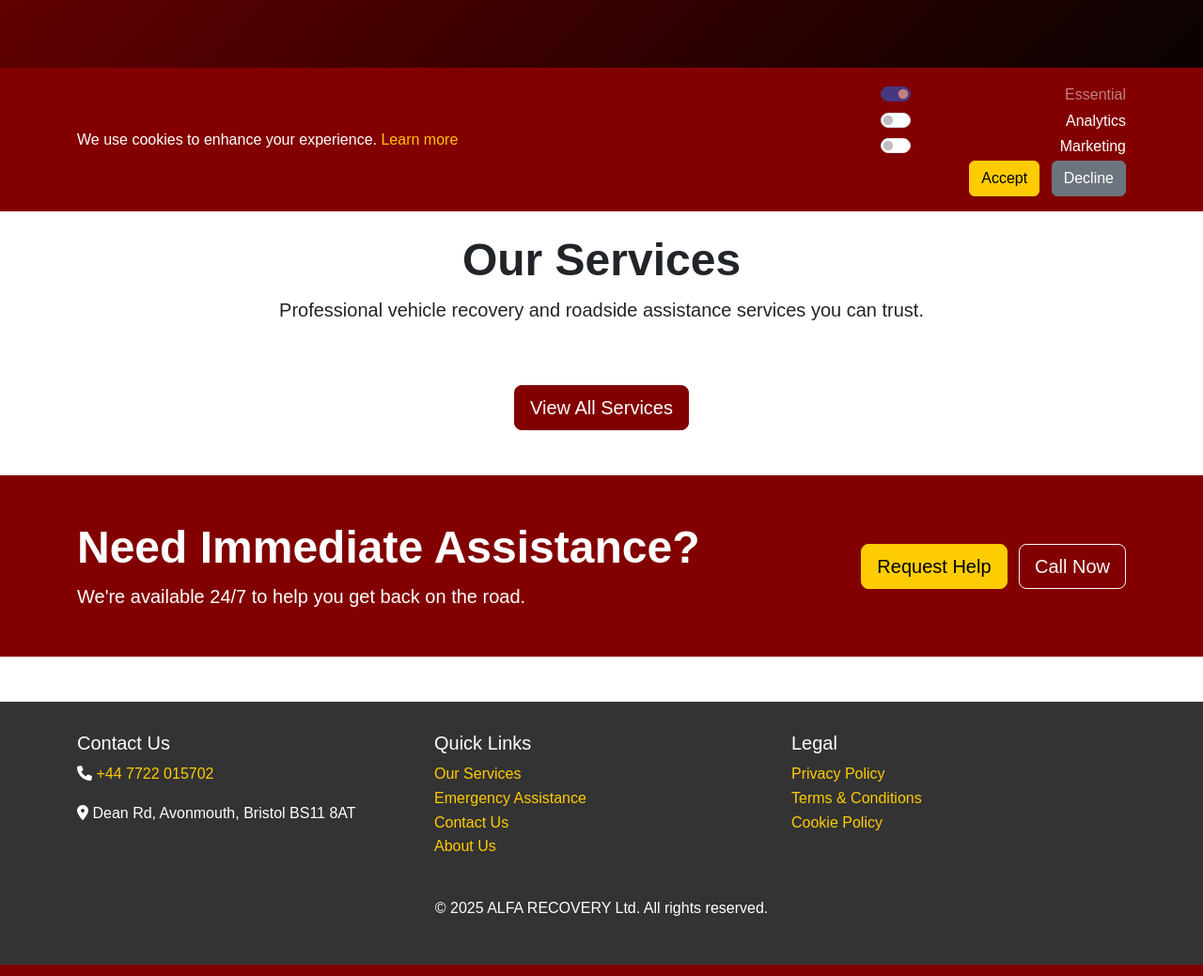
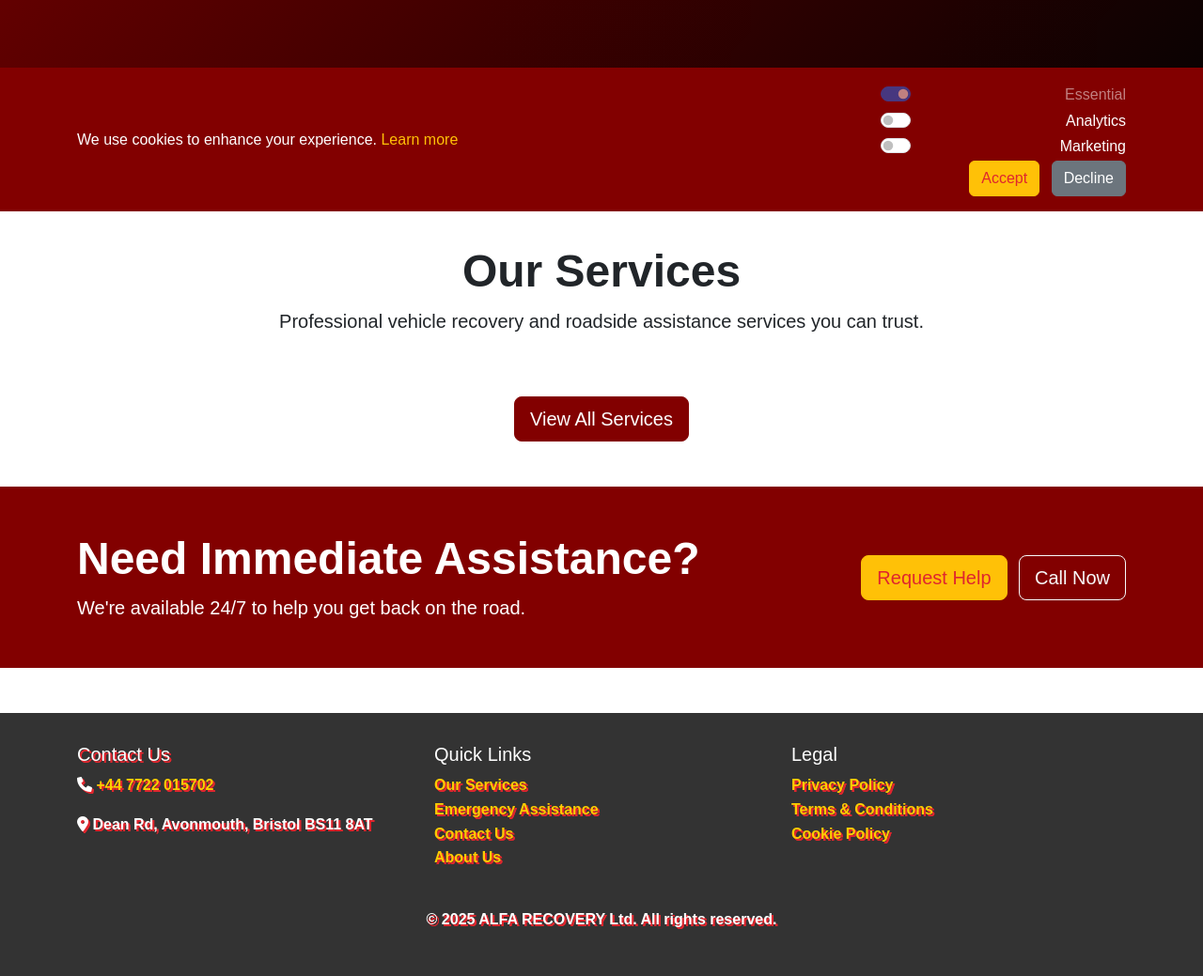
Before and after one commit to GaitanS/ALFA, a Django app: page / in a window 1280 px wide. Shown: the part 575-1614 px from the top of the page at 94% size. Run offline with Django 5.2, Linux system fonts and the light colour scheme; data comes from the database, SQL or seed files in the repository; data that the repository does not hold is empty.

Commit message:
update font text

```diff
--- a/contact/forms.py
+++ b/contact/forms.py
@@ -50,7 +50,7 @@ class ContactForm(forms.ModelForm):
         }
         help_texts = {
             'phone': 'Enter a UK phone number',
-            'vehicle_details': 'Make, model, and year of your vehicle',
+            'vehicle_details': 'Brand, model, and year of your vehicle',
             'location': 'Your current location or address',
         }
 
@@ -83,7 +83,7 @@ class EmergencyRequestForm(forms.ModelForm):
             Field('name', wrapper_class='mb-3', placeholder='Your Name'),
             Field('phone', wrapper_class='mb-3', placeholder='Your Phone Number'),
             Field('location', wrapper_class='mb-3', placeholder='Your Current Location'),
-            Field('vehicle_make', wrapper_class='mb-3', placeholder='Vehicle Make (e.g., Ford, BMW)'),
+            Field('vehicle_make', wrapper_class='mb-3', placeholder='Vehicle Brand (e.g., Ford, BMW)'),
             Field('vehicle_model', wrapper_class='mb-3', placeholder='Vehicle Model (e.g., Focus, 3 Series)'),
             Field('issue_description', wrapper_class='mb-3', placeholder='Please describe your situation', rows=3),
         )
--- a/static/css/custom.css
+++ b/static/css/custom.css
@@ -66,29 +66,34 @@ th {
 
   .navbar-brand,
   .nav-link {
-    color: white !important;
+    color: #d7d8dc !important;
   }
 
   .navbar-nav .nav-link:hover {
-    color: #ffcc02 !important;
+    color: #df262e !important;
+  }
+
+  .shadow3d {
+    font-weight: bold;
+    text-shadow: 2px 2px 0 #df262e, 2px 2px 0 #df262e; /* Add layered 3D effect */
   }
 
   /* Navbar Brand Elements */
   .navbar-brand > .navbar-brand-text,
   .navbar-brand > .navbar-brand-fleet {
-    color: #ffcc02 !important;
+    color: #d7d8dc !important;
     font-weight: bold;
     white-space: nowrap;
     display: inline-block;
-    text-shadow: 2px 2px 0 #000000, 3px 3px 0 #000000; /* Add layered 3D effect */
+    text-shadow: 2px 2px 0 #df262e, 2px 2px 0 #df262e; /* Add layered 3D effect */
   }
 
   .navbar-brand > .navbar-brand-partnership {
-    color: #ffcc02 !important;
+    color: #d7d8dc !important;
     font-weight: bold;
     white-space: nowrap;
     display: block;
-    text-shadow: 2px 2px 0 #000000, 2px 2px 0 #000000; /* Add layered 3D effect */
+    text-shadow: 2px 2px 0 #df262e, 2px 2px 0 #df262e; /* Add layered 3D effect */
   }
 
   /* Mobile-First Defaults for Navbar Brand */
@@ -113,7 +118,7 @@ th {
   }
 
   /* Scaling Adjustments for Very Small Screens */
-  @media (max-width: 400px) {
+  @media (max-width: 600px) {
     .navbar-brand > .navbar-brand-text {
       transform: scale(1.5);
     }
@@ -214,9 +219,9 @@ th {
 }
 
 .btn-accent {
-    background-color: var(--accent-color);
-    border-color: var(--accent-color);
-    color: black;
+  background-color: #ffc107;
+  border-color: #ffc107;
+  color: #df262e !important;
 }
 
 .btn-accent:hover {
--- a/templates/base.html
+++ b/templates/base.html
@@ -44,31 +44,41 @@
     <meta itemprop="address" content="{{ site_settings.address }}">
     <!-- Navigation -->
     <nav class="navbar navbar-expand-lg navbar-dark sticky-top">
-        <div class="container justify-content-center">
-            <a class="navbar-brand" href="/">
-                <span class="navbar-brand-text">ALFA RECOVERY</span><span class="navbar-brand-text fleet-support-text"> &FLEET SUPPORT</span>
-                <br>
-                <span class="navbar-brand-partnership p-1">PJM Fleet Services Partener</span>
-            </a>
-            <button class="navbar-toggler" type="button" data-bs-toggle="collapse" data-bs-target="#navbarNav" title="Toggle navigation menu" aria-label="Toggle navigation">
-                <span class="navbar-toggler-icon"></span>
-            </button>
+        <div class="container">
+            <img src="{% static 'img/logo.png' %}" alt="Company Logo" style="width:80px; height:auto;" class="shadow3d d-none d-md-block">
+            <div class="d-flex d-lg-none flex-column align-items-center w-100">
+                <a class="navbar-brand text-center" href="/">
+                    <span class="navbar-brand-text">ALFA RECOVERY</span><span class="navbar-brand-text fleet-support-text"> &FLEET SUPPORT</span>
+                    <br>
+                    <span class="navbar-brand-partnership p-1">PJM Fleet Services Partener</span>
+                </a>
+                <button class="navbar-toggler mx-auto mb-2 mt-0" type="button" data-bs-toggle="collapse" data-bs-target="#navbarNav" title="Toggle navigation menu" aria-label="Toggle navigation">
+                    <span class="navbar-toggler-icon"></span>
+                </button>
+            </div>
+            <div class="d-none d-lg-block">
+                <a class="navbar-brand" href="/">
+                    <span class="navbar-brand-text">ALFA RECOVERY</span><span class="navbar-brand-text fleet-support-text"> &FLEET SUPPORT</span>
+                    <br>
+                    <span class="navbar-brand-partnership p-1">PJM Fleet Services Partener</span>
+                </a>
+            </div>
             <div class="collapse navbar-collapse" id="navbarNav">
                 <ul class="navbar-nav ms-auto">
-                    <li class="nav-item">
-                        <a class="nav-link" href="{% url 'pages:home' %}">Home</a>
+                    <li class="nav-item navbar-brand-text">
+                        <a class="nav-link shadow3d" href="{% url 'pages:home' %}">Home</a>
                     </li>
                     <li class="nav-item">
-                        <a class="nav-link" href="{% url 'services:service_list' %}">Services</a>
+                        <a class="nav-link shadow3d" href="{% url 'services:service_list' %}">Services</a>
                     </li>
                     <li class="nav-item">
-                        <a class="nav-link" href="{% url 'pages:about' %}">About Us</a>
+                        <a class="nav-link shadow3d" href="{% url 'pages:about' %}">About Us</a>
                     </li>
                     <li class="nav-item">
-                        <a class="nav-link" href="{% url 'contact:contact' %}">Contact</a>
+                        <a class="nav-link shadow3d" href="{% url 'contact:contact' %}">Contact</a>
                     </li>
                     <li class="nav-item">
-                        <a class="nav-link btn btn-accent" href="{% url 'pages:emergency' %}">
+                        <a class="nav-link btn btn-accent fw-bold" href="{% url 'pages:emergency' %}">
                             Emergency Assistance
                         </a>
                     </li>
@@ -86,7 +96,7 @@
     <footer class="mt-5">
         <div class="container">
             <div class="row">
-                <div class="col-md-4">
+                <div class="col-md-4 shadow3d">
                     <h5>Contact Us</h5>
                     <p>
                         <i class="fas fa-phone"></i>
@@ -105,7 +115,7 @@
                 </div>
                 <div class="col-md-4">
                     <h5>Quick Links</h5>
-                    <ul class="list-unstyled">
+                    <ul class="list-unstyled shadow3d">
                         <li><a href="{% url 'services:service_list' %}">Our Services</a></li>
                         <li><a href="{% url 'pages:emergency' %}">Emergency Assistance</a></li>
                         <li><a href="{% url 'contact:contact' %}">Contact Us</a></li>
@@ -114,7 +124,7 @@
                 </div>
                 <div class="col-md-4">
                     <h5>Legal</h5>
-                    <ul class="list-unstyled">
+                    <ul class="list-unstyled shadow3d">
                         <li><a href="{% url 'privacy_policy' %}">Privacy Policy</a></li>
                         <li><a href="{% url 'terms' %}">Terms & Conditions</a></li>
                         <li><a href="{% url 'cookie_policy' %}">Cookie Policy</a></li>
@@ -133,8 +143,8 @@
                     </div>
                 </div>
             </div>
-            <div class="row mt-4">
-                <div class="col text-center">
+            <div class="row mt-4 ">
+                <div class="col text-center shadow3d">
                     <p>&copy; {% now "Y" %} {{ site_settings.company_name }}. All rights reserved.</p>
                 </div>
             </div>
--- a/templates/pages/home.html
+++ b/templates/pages/home.html
@@ -1,8 +1,8 @@
 {% extends 'base.html' %}
 {% load static %}
 
-{% block title %}{{ site_settings.company_name }} - 24/7 Vehicle Recovery & Roadside Assistance{% endblock %}
-{% block og_title %}{{ site_settings.company_name }} - 24/7 Vehicle Recovery & Roadside Assistance{% endblock %}
+{% block title %}{{ site_settings.company_name }} - 24/7 Comercial Vehicle Recovery & Roadside Assistance{% endblock %}
+{% block og_title %}{{ site_settings.company_name }} - 24/7 Comercial Vehicle Recovery & Roadside Assistance{% endblock %}
 
 {% block content %}
 <!-- Hero Section -->
@@ -17,7 +17,7 @@
                     {{ hero.cta_text }}
                 </a>
                 <a href="tel:{{ site_settings.phone_number }}" class="btn btn-outline-light btn-lg ms-2">
-                    <i class="fas fa-phone me-2"></i>Call Now
+                    <i class="fas fa-phone me-2 "></i>Call Now
                 </a>
             </div>
             <div class="col-lg-6">
@@ -30,15 +30,15 @@
 <!-- Default Hero -->
 <section class="hero">
     <div class="container">
-        <div class="row align-items-center">
+        <div class="row align-items-center ">
             <div class="col-lg-6 text-white hero-content p-1">
-                <h1 class="display-4 fw-bold mb-4">24/7 Vehicle Recovery & Roadside Assistance</h1>
-                <p class="lead mb-4">Professional and reliable vehicle recovery services across the UK. We're here when you need us most.</p>
+                <h1 class="display-4 fw-bold mb-4 shadow3d">24/7 Comercial Vehicle Recovery & Roadside Assistance</h1>
+                <p class="lead mb-4 shadow3d">Professional and reliable vehicle recovery services across the UK. We're here when you need us most.</p>
                 <a href="{% url 'pages:emergency' %}" class="btn btn-accent btn-lg">
                     Request Assistance
                 </a>
                 <a href="tel:{{ site_settings.phone_number }}" class="btn btn-outline-light btn-lg ms-2">
-                    <i class="fas fa-phone me-2"></i>Call Now
+                    <i class="fas fa-phone me-2 shadow3d"></i>Call Now
                 </a>
             </div>
             <div class="col-lg-6">
@@ -54,17 +54,17 @@
     <div class="container">
         <div class="row align-items-center">
             <div class="col-md-4 mb-3 mb-md-0">
-                <div class="d-flex align-items-center">
+                <div class="d-flex align-items-center shadow3d">
                     <i class="fas fa-phone fa-2x me-3"></i>
                     <div>
-                        <h5 class="mb-0">Call Us 24/7</h5>
+                        <h5 class="mb-0 ">Call Us 24/7</h5>
                         <a href="tel:{{ site_settings.phone_number }}" class="text-white text-decoration-none">
                             {{ site_settings.phone_number }}
                         </a>
                     </div>
                 </div>
             </div>
-            <div class="col-md-4 mb-3 mb-md-0">
+            <div class="col-md-4 mb-3 mb-md-0 shadow3d">
                 <div class="d-flex align-items-center">
                     <i class="fas fa-map-marker-alt fa-2x me-3"></i>
                     <div>
@@ -73,7 +73,7 @@
                     </div>
                 </div>
             </div>
-            <div class="col-md-4">
+            <div class="col-md-4 shadow3d">
                 <div class="d-flex align-items-center">
                     <i class="fab fa-whatsapp fa-2x me-3"></i>
                     <div>
```
Also changed, not shown: static/img/logo.png.
